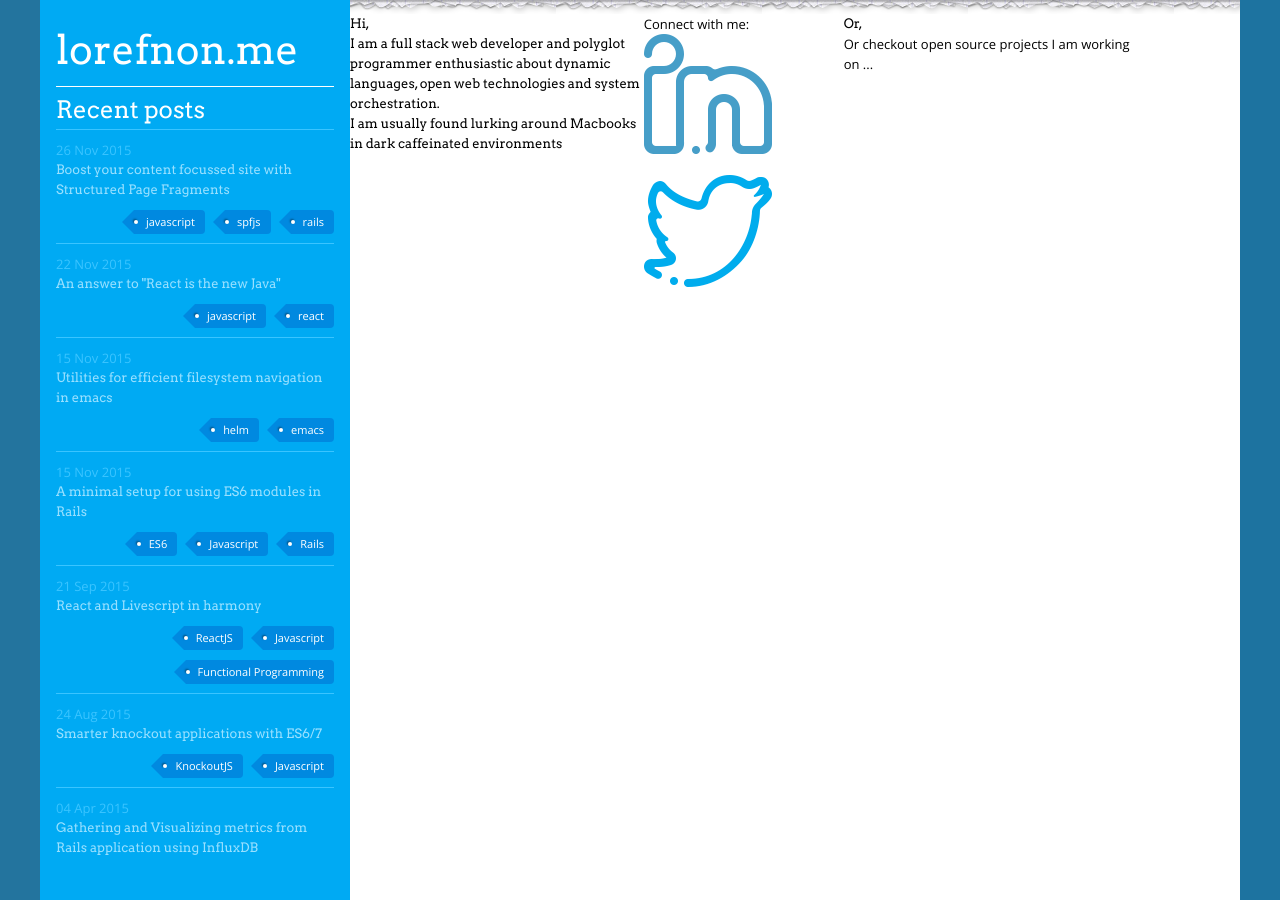
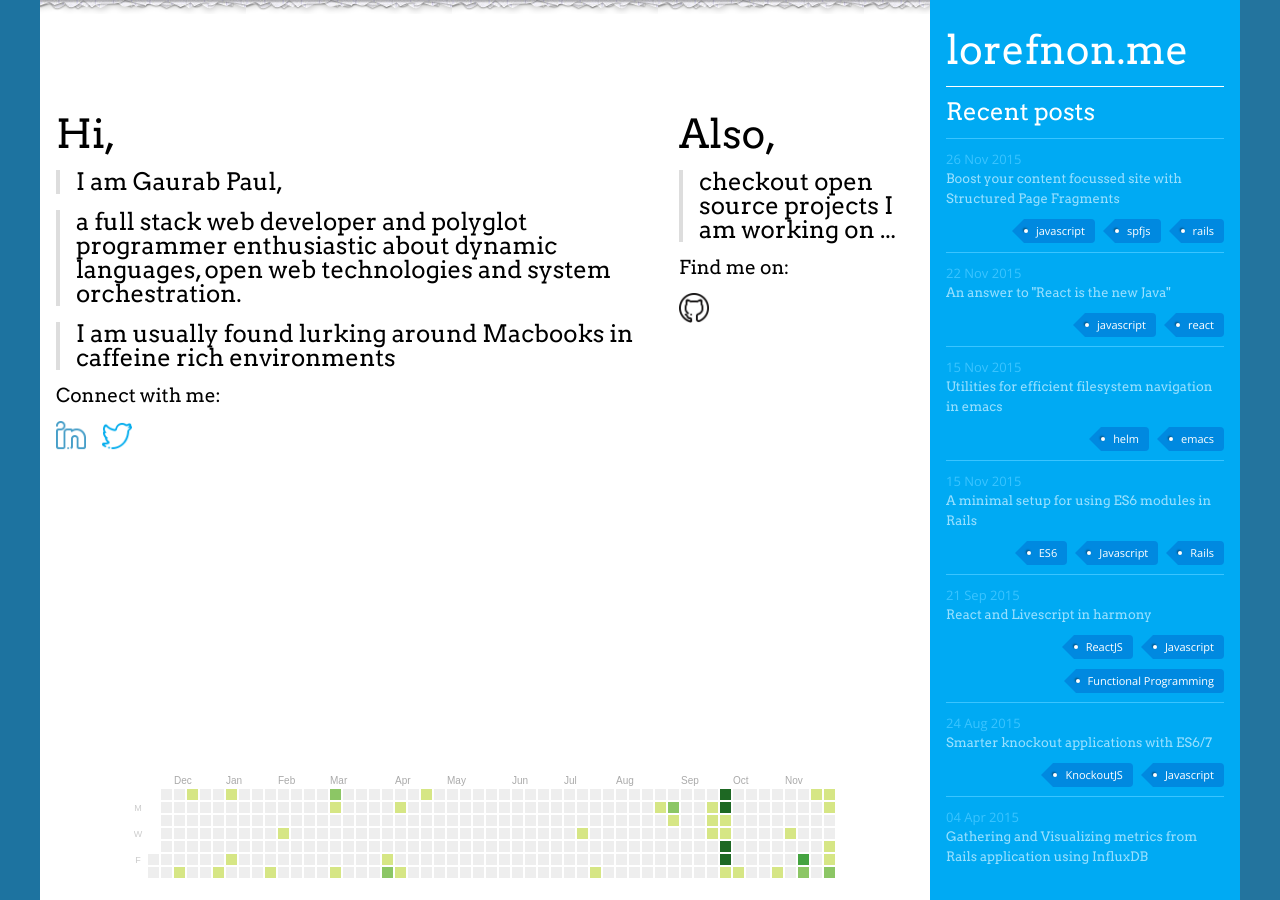
Before and after one commit to lorefnon/lorefnon.github.com, a Jekyll site: the page built from index.html, in a window 1280 px wide. Built offline with Jekyll 4.4.1, drawn with Linux system fonts in a browser that asks for light colours; Markdown is read by kramdown in place of the engine named in the settings; the list of posts is cut into pages by our own code.

Commit message:
Finalize homepage design

```diff
--- a/Gemfile
+++ b/Gemfile
@@ -4,3 +4,4 @@ gem 'jekyll'
 gem 'pygments.rb'
 gem 'redcarpet'
 gem 'jekyll-paginate'
+gem 'githubchart'
--- /dev/null
+++ b/_includes/posts_list.html
@@ -0,0 +1,15 @@
+<ul class="lf-posts-list">
+  {% for post in site.posts %}
+  <li class="lf-posts-list-item">
+    <div class="lf-posts-list-item-spacer" ></div>
+    <span class="lf-posts-list-item-date">{{ post.date | date_to_string }} </span>
+    <a href="{{ post.url }}"> <h2 class="lf-slab lf-posts-list-item-title"> {{ post.title }} <h2> </a>
+
+    <ul class="lf-tags">
+      {% for tag in post.tags %}
+      <li><a href='#'>{{ tag }}</a></li>
+      {% endfor %}
+    </ul>
+  </li>
+  {% endfor %}
+</ul>
--- a/css/blog.css
+++ b/css/blog.css
@@ -220,26 +220,26 @@ blockquote > * { padding: 0; }
 }
 
 .lf-l-sidebar-main {
-    left: 0;
+    right: 0;
     background: #29343A;
     width: 350px;
 }
 
 .lf-l-sidebar-fringe {
     position: absolute;
-    top: 0; left: 0; bottom: 0;
+    top: 0; right: 0; bottom: 0;
     width: 2.5rem;
     background: #23749E;
 }
 
 .lf-l-sidebar-body {
     position: absolute;
-    left: 2.5rem; right: 0; top: 0; bottom: 0;
+    right: 2.5rem; left: 0; top: 0; bottom: 0;
     background: #00AAF3;
 }
 
 .lf-r-sidebar-main {
-    right: 0;
+    left: 0;
     background: #1D73A0;
     width: 2.5rem;
 }
@@ -248,8 +248,8 @@ blockquote > * { padding: 0; }
     background: white;
 }
 
-.lf-slab {
-    font-family: 'Arvo', serif;
+.lf-slab, .lf-slab * {
+    font-family: 'Arvo', serif !important;
 }
 
 .lf-primary-header {
@@ -260,7 +260,6 @@ blockquote > * { padding: 0; }
     color: white;
     margin: 30px 1rem 1rem 1rem;
     border-bottom: 1px solid white;
-    font-size: 2.5rem;
     line-height: 2.5rem;
     padding-bottom: 1rem;
     clear: both;
@@ -270,8 +269,8 @@ blockquote > * { padding: 0; }
     position: absolute;
     overflow: auto;
     top: 0;
-    left: 350px;
-    right: 40px;
+    right: 350px;
+    left: 40px;
     bottom: 0;
 }
 
@@ -289,13 +288,23 @@ blockquote > * { padding: 0; }
 }
 
 .lf-body-col {
-    max-width: 33%;
-    min-width: 200px;
     float: left;
 }
 
 .lf-body-cols {
     min-width: 600px;
+}
+
+.lf-body-col {
+    height: 100%;
+}
+
+.lf-body-col-primary {
+    width: 70%;
+}
+
+.lf-body-col-secondary {
+    width: 30%;
 }
 
 .lf-posts-list-item {
@@ -319,6 +328,8 @@ blockquote > * { padding: 0; }
 
 .lf-posts-list-header {
     margin: 0 1rem;
+    color: white;
+    padding-bottom: 5px;
 }
 
 .lf-posts-list-item {
@@ -334,6 +345,49 @@ blockquote > * { padding: 0; }
 }
 
 .lf-sec-header {
-    color: white;
     font-size: 1.5rem;
+    line-height: 1.5rem;
 }
+
+.lf-tert-header {
+    font-size: 1.2rem;
+    line-height: 1.2rem;
+}
+
+.lf-pri-header {
+    font-size: 2.5rem;
+    line-height: 2.5rem;
+}
+
+.lf-body-col-content {
+    margin-top: 100px;
+    padding-right: 1px;
+    padding-left: 1rem;
+}
+
+.lf-body-section {
+    margin: 1rem 0;
+    padding: 0 1rem;
+    border-left: 4px solid #ddd;
+}
+
+.lf-soc-link-list {
+    margin-top: 1rem;
+}
+
+.lf-soc-link-list li {
+    float: left;
+    margin-right: 1rem;
+}
+
+.lf-soc-link-list img {
+    height: 30px;
+    width: 30px;
+}
+
+.lf-site-body-footer {
+    text-align: center;
+    position: absolute;
+    bottom: 0; left: 0; right: 0;
+    padding-bottom: 1rem;
+}
--- a/index.html
+++ b/index.html
@@ -8,25 +8,10 @@ layout: default
     <div class='lf-l-sidebar-fringe'>
     </div>
     <div class='lf-l-sidebar-body'>
-      <h1 class="lf-slab lf-site-header"> lorefnon.me </h1>
+      <h1 class="lf-slab lf-site-header lf-pri-header"> lorefnon.me </h1>
       <div class="lf-sidebar-posts-container">
         <h2 class="lf-slab lf-posts-list-header lf-sec-header"> Recent posts </h2>
-        <ul class="lf-posts-list">
-          {% for post in site.posts %}
-          <li class="lf-posts-list-item">
-            <div class="lf-posts-list-item-spacer" ></div>
-            <span class="lf-posts-list-item-date">{{ post.date | date_to_string }} </span>
-            <a href="{{ post.url }}"> <h2 class="lf-slab lf-posts-list-item-title"> {{ post.title }} <h2> </a>
-
-            <ul class="lf-tags">
-              {% for tag in post.tags %}
-              <li><a href='#'>{{ tag }}</a></li>
-              {% endfor %}
-            </ul>
-          </li>
-          {% endfor %}
-        </ul>
-
+        {% include posts_list.html %}
       </div>
       <div class="lf-sidebar-posts-footer">
       </div>
@@ -35,36 +20,49 @@ layout: default
   <div class='lf-site-body'>
     <div class='lf-site-body-edge'>
     </div>
-    <div class="lf-body-cols">
+    <div class="lf-body-cols lf-slab">
 
-      <div class="lf-body-col lf-col-1">
-        <h1 class="lf-slab"> Hi, </h1>
-        <p class="lf-slab">
-          I am a full stack web developer and polyglot programmer enthusiastic about dynamic languages, open web technologies and system orchestration.
-        </p>
-        <p class="lf-slab">
-          I am usually found lurking around Macbooks in dark caffeinated environments
-        </p>
+      <div class="lf-body-col lf-body-col-primary">
+        <div class="lf-body-col-content">
+          <h1 class="lf-pri-header"> Hi, </h1>
+          <div class="lf-sec-header lf-body-section">
+            I am Gaurab Paul,
+          </div>
+          <div class="lf-sec-header lf-body-section">
+            a full stack web developer and polyglot programmer enthusiastic about dynamic languages, open web technologies and system orchestration.
+          </div>
+          <div class="lf-sec-header lf-body-section">
+            I am usually found lurking around Macbooks in caffeine rich environments
+          </div>
+        <div>
+          <div class="lf-tert-header"> Connect with me: </div>
+          <ul class="lf-soc-link-list">
+            <li> <a target="_blank"  href="https://in.linkedin.com/in/gaurab-paul-a2472921"><img src="/images/linkedin.png"></a></li>
+            <li> <a target="_blank" href="https://twitter.com/lorefnon"><img src="/images/twitter.png"></a></li>
+          </ul>
+        </div>
+        </div>
       </div>
 
-      <div class="lf-body-col lf-col-2">
-        <div>
-          Connect with me:
-          <ul>
-            <li> <img src="/images/linkedin.png"></li>
-            <li> <img src="/images/twitter.png"></li>
+      <div class="lf-body-col lf-body-col-secondary">
+        <div class="lf-body-col-content">
+          <h1 class="lf-pri-header"> Also, </h1>
+          <div class="lf-sec-header lf-body-section">
+            checkout open source projects I am working on ...
+          </div>
+          <div class="lf-tert-header"> Find me on: </div>
+          <ul class="lf-soc-link-list">
+            <li> <a target="_blank" href="https://github.com/lorefnon"><img src="/images/github.png"></a></li>
           </ul>
         </div>
       </div>
 
-      <div class="lf-body-col lf-col-3">
-        <h1 class="lf-slab"> Or, </h1>
-        <p>
-          Or checkout open source projects I am working on ...
-        </p>
-      </div>
+    </div>
 
+    <div class="lf-site-body-footer">
+      <img src="/images/contributions.svg"/>
     </div>
+
   </div>
   <div class='lf-sidebar-main lf-r-sidebar-main'>
   </div>
```
Also changed, not shown: Gemfile.lock, images/contributions.svg (added), images/github.png (added), 1 other file.
